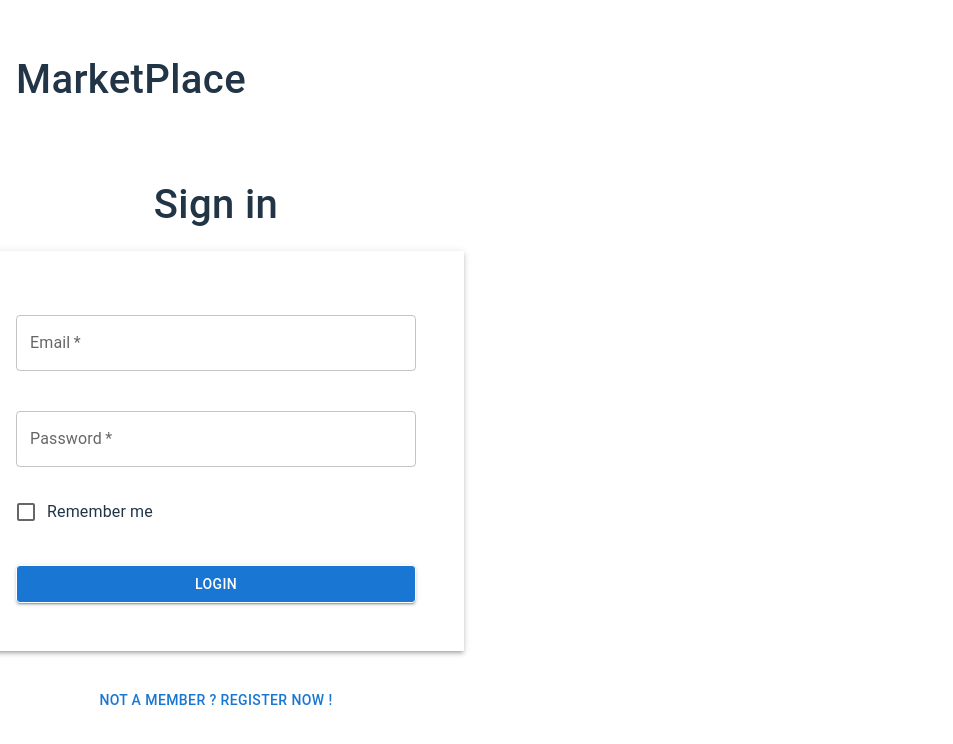
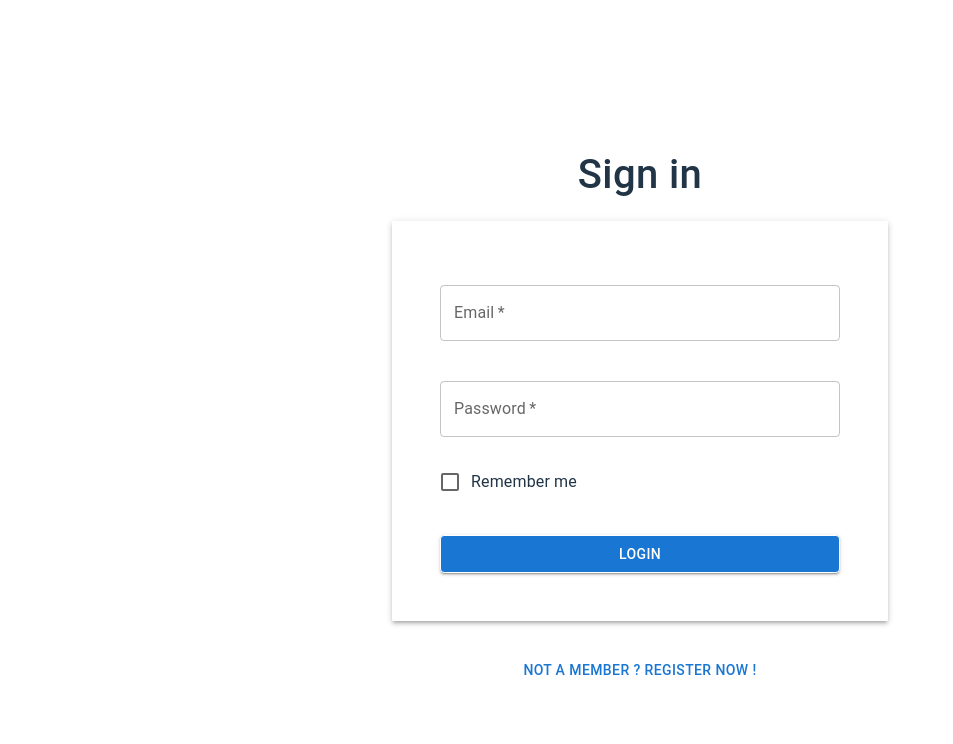
Before and after one commit to tiagooc93/houer-challenge, a React (Vite) app in the folder houer-challenge-frontend/: page /login in a window 1280 px wide. Shown: the top 744 px of the page, without its empty margins (0-953 px from the left). Built offline with nearby package versions, Linux system fonts and the light colour scheme.

Commit message:
fix(frontend): fix login and register box width

```diff
--- a/houer-challenge-frontend/src/LoginPage.jsx
+++ b/houer-challenge-frontend/src/LoginPage.jsx
@@ -49,19 +49,18 @@ function Login() {
           p: 2,
           fontWeight: "bold",
           flexGrow: 1,
+          display: "flex",
         }}
-        display="flex"
         width="400px"
       >
-        <Typography sx={{ fontSize: 40, fontWeight: "medium" }}>
-          MarketPlace
-        </Typography>
+        <Typography sx={{ fontSize: 40, fontWeight: "medium" }}></Typography>
       </Box>
       <Box
         display="flex"
         flexDirection="column"
         alignItems="center"
         minHeight="80vh"
+        minWidth="100vw"
         justifyContent="center"
         gap={2}
       >
--- a/houer-challenge-frontend/src/RegisterPage.jsx
+++ b/houer-challenge-frontend/src/RegisterPage.jsx
@@ -41,15 +41,14 @@ function Register() {
         display="flex"
         width="400px"
       >
-        <Typography sx={{ fontSize: 40, fontWeight: "medium" }}>
-          MarketPlace
-        </Typography>
+        <Typography sx={{ fontSize: 40, fontWeight: "medium" }}></Typography>
       </Box>
       <Box
         display="flex"
         flexDirection="column"
         alignItems="center"
         minHeight="80vh"
+        minWidth="100vw"
         justifyContent="center"
         gap={2}
       >
```
